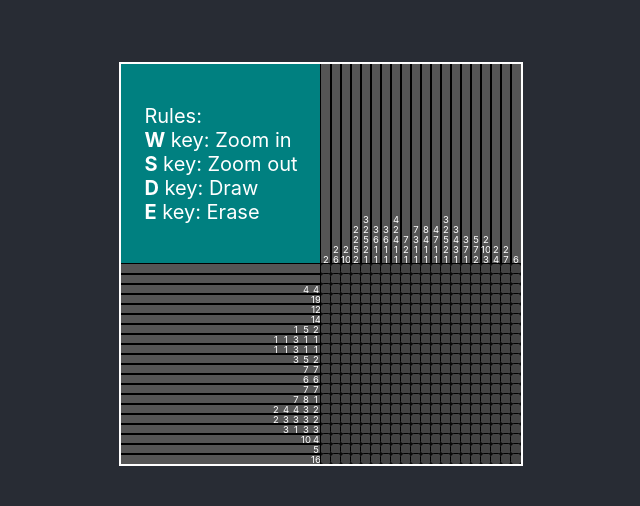
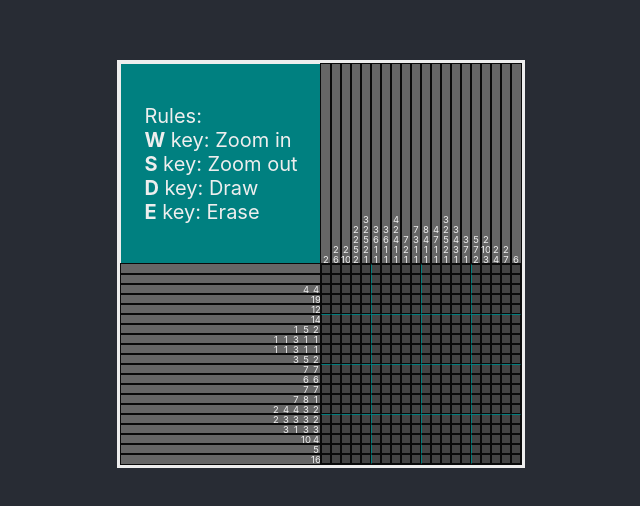
Before and after one commit to FelicianoG/nonogramsdasu, a React (Create React App) app: page / in a window 1280 px wide. Shown: the part 136-642 px from the top of the page, without its empty margins (319-959 px from the left). Built offline with nearby package versions, Linux system fonts and the light colour scheme.

Commit message:
Added division border color for each 5x5 grid, centralized colors in utils file

```diff
--- a/src/App.css
+++ b/src/App.css
@@ -21,7 +21,6 @@
   align-items: center;
   justify-content: center;
   font-size: calc(10px + 2vmin);
-  color: white;
 }
 
 .App-link {
--- a/src/components/ColRow.jsx
+++ b/src/components/ColRow.jsx
@@ -1,5 +1,5 @@
 import React from "react";
-import { arrayToBlocks } from "../utils";
+import { arrayToBlocks, colorTheme } from "../utils";
 
 export default function ColRow({ size, arr, isCol, columnNum, rowNum }) {
   console.log(columnNum);
@@ -9,7 +9,7 @@ export default function ColRow({ size, arr, isCol, columnNum, rowNum }) {
   console.log(divisionSize);
 
   const COLROW_STYLES = {
-    backgroundColor: "#555",
+    backgroundColor: colorTheme.main,
     width: `${size}px`,
     height: `${size}px`,
     display: "flex",
@@ -39,7 +39,7 @@ export default function ColRow({ size, arr, isCol, columnNum, rowNum }) {
             style={{
               width: "100%",
               height: "100%",
-              outline: "black solid 1px",
+              outline: `${colorTheme.black} solid 1px`,
               flexGrow: 1,
               display: "flex",
               flexDirection: !isCol ? "row" : "column",
--- a/src/components/Description.jsx
+++ b/src/components/Description.jsx
@@ -1,4 +1,4 @@
-import { rowColumnMaker } from "../utils";
+import { rowColumnMaker, colorTheme } from "../utils";
 import Grid from "./Grid";
 import ColRow from "./ColRow";
 import RulesDisplay from "./RulesDisplay";
@@ -13,8 +13,9 @@ export default function Description({
   columnNum,
 }) {
   const DESC_STYLES = {
-    backgroundColor: "#008080",
-    outline: "white solid 2px",
+    backgroundColor: colorTheme.accent,
+    border: `${colorTheme.white} solid 4px`,
+    color: colorTheme.white,
   };
 
   const [winRow, winColumn] = rowColumnMaker(winBoard);
--- a/src/components/Grid.jsx
+++ b/src/components/Grid.jsx
@@ -1,6 +1,5 @@
 import Square from "./Square";
-import { useState } from "react";
-import arrDenester from "../utils";
+import { colorTheme } from "../utils";
 
 export default function Grid({
   winBoard,
@@ -11,9 +10,9 @@ export default function Grid({
   handleBoard,
 }) {
   const GRID_STYLE = {
-    backgroundColor: "#444",
+    backgroundColor: colorTheme.middle,
     display: "flex",
-    outline: "black solid 1px",
+    outline: `${colorTheme.black} solid 1px`,
     justifyContent: "center",
     alignItems: "center",
     flexDirection: "column",
@@ -42,6 +41,8 @@ export default function Grid({
                     resolution={rowNum}
                     key={`${i}${j}`}
                     row={i}
+                    top={i % 5 === 0 && i !== 0}
+                    left={j % 5 === 0 && j !== 0}
                     column={j}
                     handleBoard={handleBoard}
                     marked={board[i][j]}
--- a/src/components/RulesDisplay.jsx
+++ b/src/components/RulesDisplay.jsx
@@ -1,6 +1,4 @@
-import React from "react";
-
-// boolean win true you win false las reglas
+import { colorTheme } from "../utils";
 
 export default function RulesDisplay({ size, win }) {
   const fontSize = size / 10;
@@ -12,6 +10,7 @@ export default function RulesDisplay({ size, win }) {
       ) : (
         <div
           style={{
+            color: colorTheme.white,
             fontSize: `${fontSize}px`,
             display: "flex",
             flexDirection: "column",
--- a/src/components/Square.jsx
+++ b/src/components/Square.jsx
@@ -1,3 +1,5 @@
+import { colorTheme } from "../utils";
+
 export default function Square({
   gridSize,
   marked,
@@ -5,23 +7,59 @@ export default function Square({
   handleBoard,
   row,
   resolution,
+  top,
+  right,
+  bottom,
+  left,
 }) {
   const SQUARE_STYLE = {
     width: `${gridSize / resolution}px`,
     height: `${gridSize / resolution}px`,
-    backgroundColor: "#444",
-    outline: "solid black 1px",
-    borderRadius: "25%",
-    // userSelect: "none",
+    backgroundColor: colorTheme.middle,
+    border: `${colorTheme.black} solid 1px`,
+    boxSizing: "border-box",
   };
+
   const MARKED = {
-    backgroundColor: "#BBB",
+    backgroundColor: colorTheme.marked,
+  };
+
+  const specialLineColor = colorTheme.accent;
+
+  const topBorder = {
+    borderTopColor: top ? specialLineColor : colorTheme.black,
+  };
+  const botBorder = {
+    borderBottomColor: bottom ? specialLineColor : colorTheme.black,
+  };
+  const rightBorder = {
+    borderRightColor: right ? specialLineColor : colorTheme.black,
+  };
+  const leftBorder = {
+    borderLeftColor: left ? specialLineColor : colorTheme.black,
   };
 
   return (
     <div
       onClick={() => handleBoard(row, column)}
-      style={marked ? { ...SQUARE_STYLE, ...MARKED } : { ...SQUARE_STYLE }}
+      style={
+        marked
+          ? {
+              ...SQUARE_STYLE,
+              ...MARKED,
+              ...topBorder,
+              ...botBorder,
+              ...rightBorder,
+              ...leftBorder,
+            }
+          : {
+              ...SQUARE_STYLE,
+              ...topBorder,
+              ...botBorder,
+              ...rightBorder,
+              ...leftBorder,
+            }
+      }
     ></div>
   );
 }
--- a/src/utils.js
+++ b/src/utils.js
@@ -53,3 +53,12 @@ export function arrayToBlocks(arr) {
   }
   return newArr;
 }
+
+export const colorTheme = {
+  main: "#666",
+  middle: "#444",
+  white: "#EEE",
+  marked: "#BBB",
+  accent: "#008080",
+  black: "#0A0A0A",
+};
```
